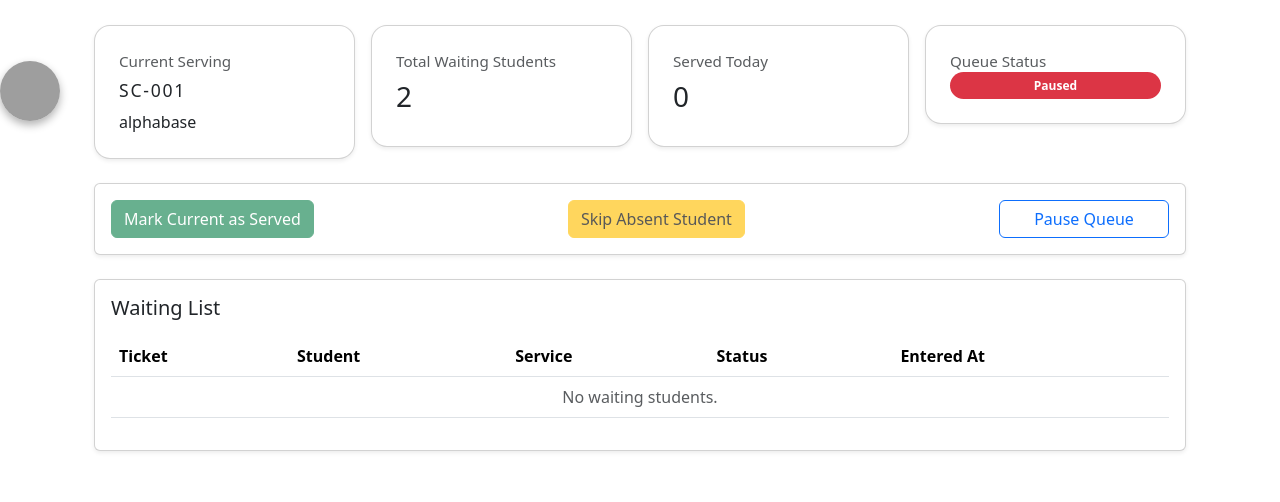
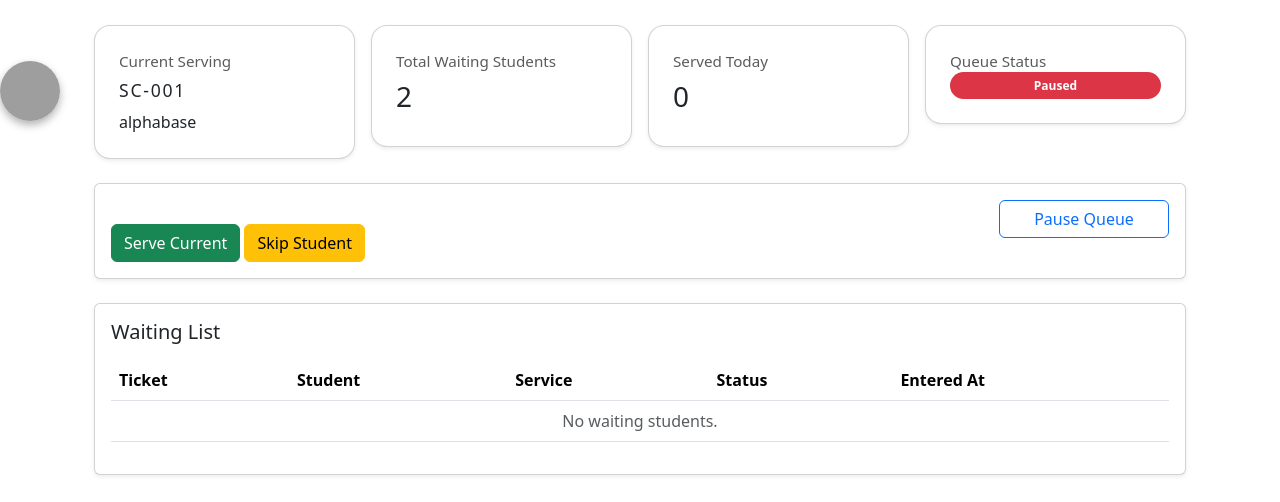
Before and after one commit to subtz/alpha, a Django app: page /staff/dashboard/ in a window 1280 px wide. Shown: the part 299-801 px from the top of the page. Before the commit the page ends 751 px from the top, so only its background shows below. Run offline with Django 5.2, Linux system fonts and the light colour scheme; a user stored in the database is signed in; data comes from the database, SQL or seed files in the repository; grey boxes are pictures that could not be loaded.

Commit message:
Implement staff dashboard actions and fix queues page

```diff
--- a/calc/urls.py
+++ b/calc/urls.py
@@ -35,4 +35,6 @@
 
     # Staff queue control dashboard
     path('staff/dashboard/', views.queue_control_dashboard, name='queue_control_dashboard'),
+    path('staff/serve/', views.serve_current, name='serve_current'),
+    path('staff/skip/', views.skip_current, name='skip_current'),
 ]
--- a/calc/views.py
+++ b/calc/views.py
@@ -67,7 +67,7 @@
 
 def queue_list(request):
     """Display all active queues that customers can join."""
-    queues = Queue.objects.filter(is_active=True)
+    queues = Queue.objects.all()
     context = {'queues': queues}
     return render(request, 'queue_list.html', context)
 
@@ -113,3 +113,19 @@
 
     context = {'queue': queue, 'services': services}
     return render(request, 'join_queue.html', context)
+
+
+def serve_current(request):
+    current = QueueEntry.objects.filter(status="waiting").order_by("created_at").first()
+    if current:
+        current.status = "completed"
+        current.save()
+    return redirect("queue_control_dashboard")
+
+
+def skip_current(request):
+    current = QueueEntry.objects.filter(status="waiting").order_by("created_at").first()
+    if current:
+        current.status = "skipped"
+        current.save()
+    return redirect("queue_control_dashboard")
--- a/templates/admin_queue_dashboard.html
+++ b/templates/admin_queue_dashboard.html
@@ -85,16 +85,10 @@
         <div class="card shadow-sm mb-4">
             <div class="card-body">
                 <div class="d-flex flex-column flex-md-row justify-content-between gap-3">
-                    <form method="post" class="d-inline">
-                        {% csrf_token %}
-                        <input type="hidden" name="action" value="serve_current">
-                        <button type="submit" class="btn btn-success action-btn" {% if not current_entry or not active_status %}disabled{% endif %}>Mark Current as Served</button>
-                    </form>
-                    <form method="post" class="d-inline">
-                        {% csrf_token %}
-                        <input type="hidden" name="action" value="skip_current">
-                        <button type="submit" class="btn btn-warning action-btn" {% if not current_entry or not active_status %}disabled{% endif %}>Skip Absent Student</button>
-                    </form>
+                    <div class="mt-4">
+                      <a href="{% url 'serve_current' %}" class="btn btn-success">Serve Current</a>
+                      <a href="{% url 'skip_current' %}" class="btn btn-warning">Skip Student</a>
+                    </div>
                     <form method="post" class="d-inline">
                         {% csrf_token %}
                         <input type="hidden" name="action" value="toggle_pause">
```
Also changed, not shown: templates/queue_list.html (+10 -15 lines).
